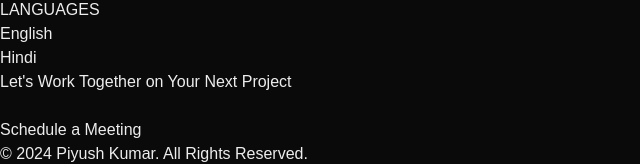
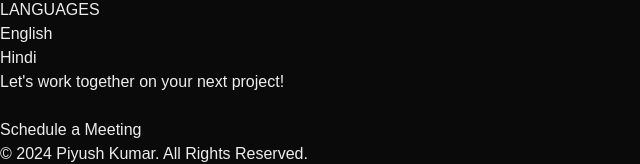
Before and after one commit to ipiyushkumar/Portfolio, a Next.js app: page / in a window 1280 px wide. Shown: the part 746-910 px from the top of the page, without its empty margins (0-640 px from the left). Built offline with nearby package versions, Linux system fonts and the light colour scheme.

Commit message:
fixed some grammatical errors

```diff
--- a/src/app/page.tsx
+++ b/src/app/page.tsx
@@ -84,7 +84,7 @@ export default function Home() {
       {/* Call to Action Section */}
       <div className="flex flex-col items-center text-center mt-10">
         <h2 className="text-3xl text-danger">
-          Let&#39;s Work Together on Your Next Project
+          Let&#39;s work together on your next project!
         </h2>
         <br />
         <a
```
